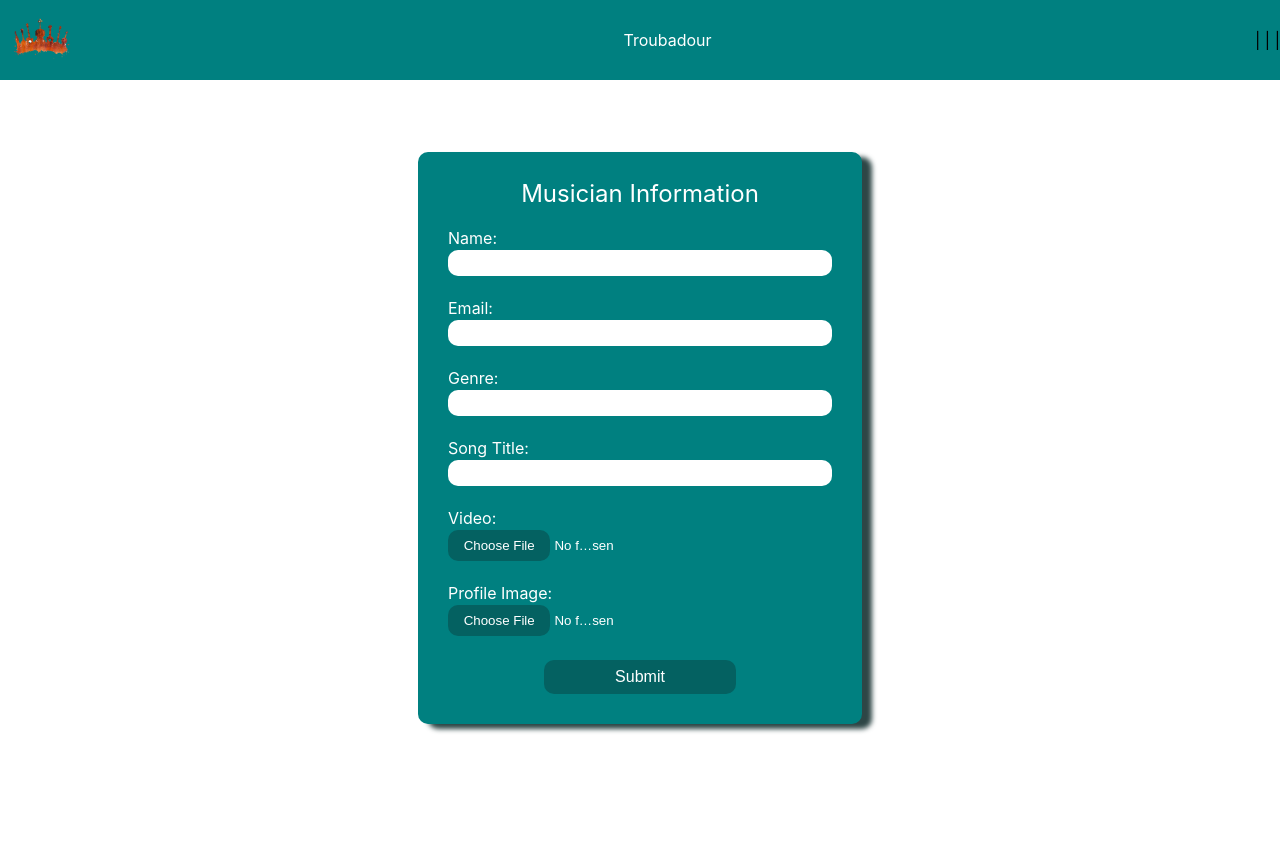
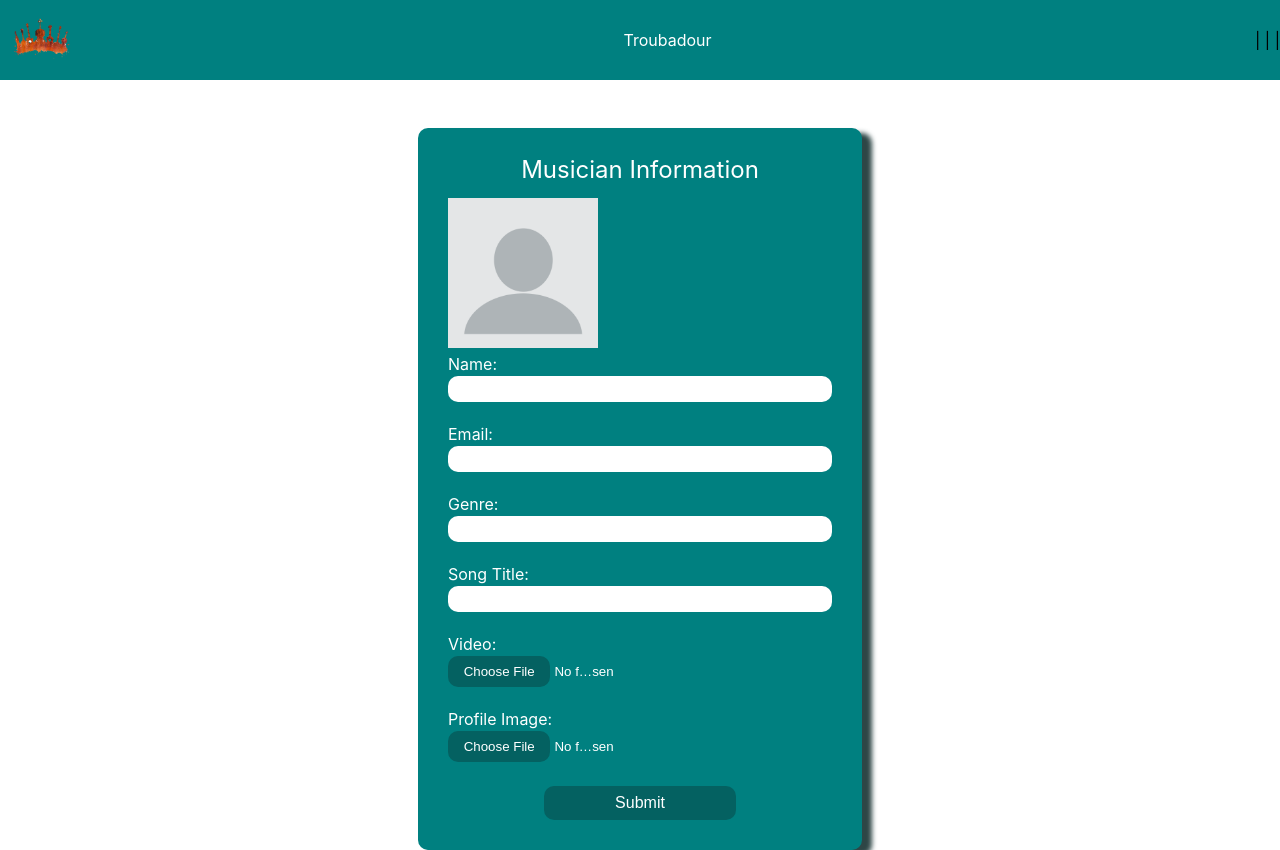
Before and after one commit to Troubadour-Project/troubadour-fe, a React (Create React App) app: page / in a window 1280 px wide. Before the commit the page ends 800 px from the top, so only its background shows below. Built offline with nearby package versions, Linux system fonts and the light colour scheme.

Commit message:
Add profile picture preview

```diff
--- a/src/components/SubmissionForm/SubmissionForm.js
+++ b/src/components/SubmissionForm/SubmissionForm.js
@@ -1,4 +1,5 @@
 import React, { useState } from 'react'
+import profilePicLogo from '../../assets/profile-pic-logo.png'
 import './SubmissionForm.scss'
 
 const SubmissionForm = () => {
@@ -25,14 +26,17 @@ const SubmissionForm = () => {
     setVideo(event.target.value)
   }
   const handleProfileImage = event => {
-    setProfileImage(event.target.value)
+    console.log(URL.createObjectURL(event.target.files[0]))
+    setProfileImage(URL.createObjectURL(event.target.files[0]))
   }
-
+  const profilePicturePreview = profileImage ? <img src={profileImage} alt="Profile picture logo" className="profile-picture-preview"/>
+                                              : <img src={profilePicLogo} alt="Profile picture logo" className="profile-picture-preview"/>
   return (
     <section className="form-container">
       <form>
         <h2>Musician Information</h2>
         <br />
+        {profilePicturePreview}
         <label htmlFor="name">Name:</label>
         <input
           id="name"
@@ -78,7 +82,7 @@ const SubmissionForm = () => {
           id="video"
           type="file"
           name="video"
-          value={video}
+          // value={video}
           accept="video/*"
           onChange={event => handleVideo(event)}
           required
@@ -89,7 +93,7 @@ const SubmissionForm = () => {
           id="profile-image"
           type="file"
           name="profile-image"
-          value={profileImage}
+          // value={profileImage}
           accept="image/*"
           onChange={event => handleProfileImage(event)}
           required
--- a/src/components/SubmissionForm/SubmissionForm.scss
+++ b/src/components/SubmissionForm/SubmissionForm.scss
@@ -7,7 +7,7 @@ form {
 }
 
 .form-container {
-  margin-top: 8vh;
+  margin-top: 5vh;
 }
 
 form {
@@ -73,3 +73,7 @@ input[type=file]::file-selector-button {
     cursor: pointer;
   }
 }
+
+.profile-picture-preview {
+  max-width: 150px;
+}
```
Also changed, not shown: src/assets/profile-pic-logo.png (added).
